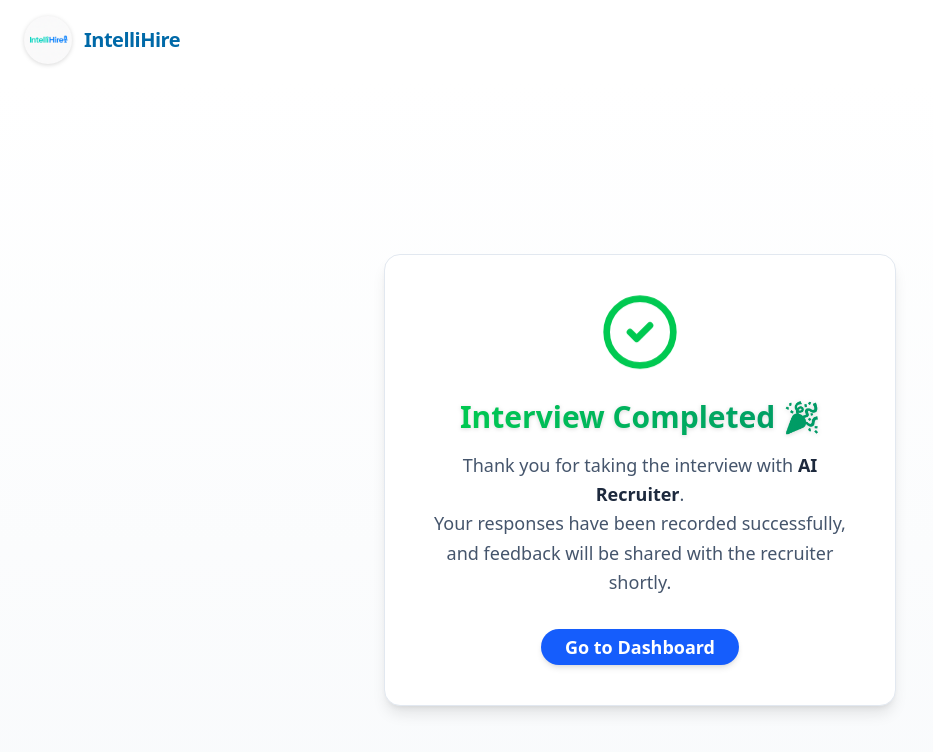
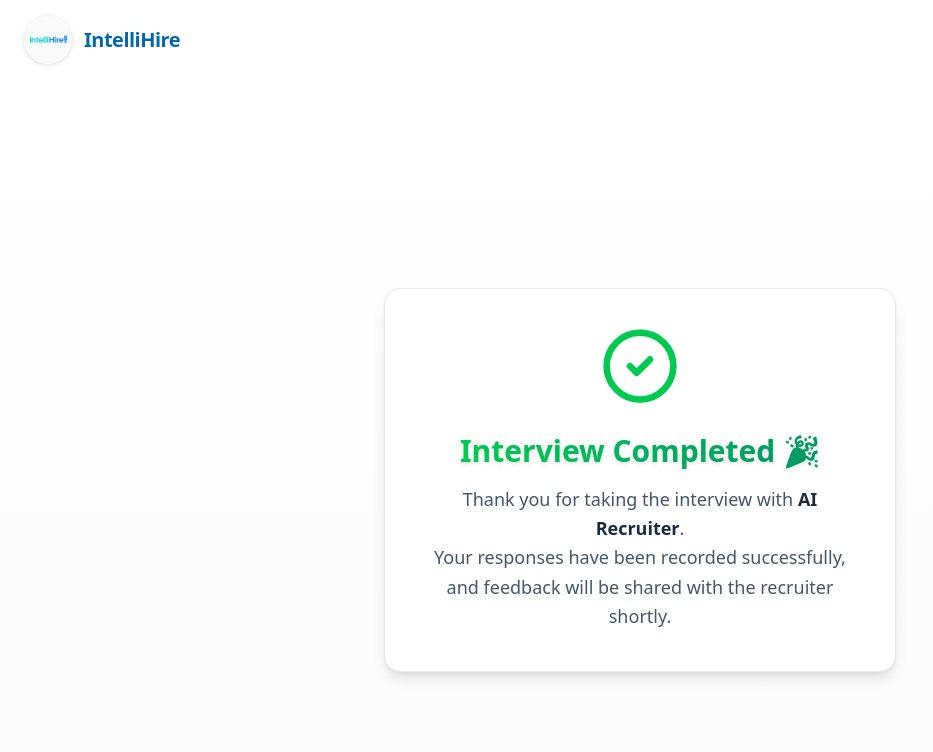
Before and after one commit to darsh-foryou/IntelliHire, a Next.js app: page /interview/1/completed in a window 1280 px wide. Shown: the top 752 px of the page, without its empty margins (0-933 px from the left). Built offline with nearby package versions, Linux system fonts and the light colour scheme; no server answers.

Commit message:
Update page.jsx

```diff
--- a/app/interview/[interview_id]/completed/page.jsx
+++ b/app/interview/[interview_id]/completed/page.jsx
@@ -22,14 +22,6 @@ function InterviewComplete() {
           <br />
           Your responses have been recorded successfully, and feedback will be shared with the recruiter shortly.
         </p>
-
-        {/* CTA Button */}
-        <Button
-          className="mt-8 px-6 py-3 rounded-full text-lg font-semibold shadow-md bg-blue-600 hover:bg-blue-700 text-white"
-          onClick={() => router.replace("/dashboard")}
-        >
-          Go to Dashboard
-        </Button>
       </div>
     </div>
   );
```
